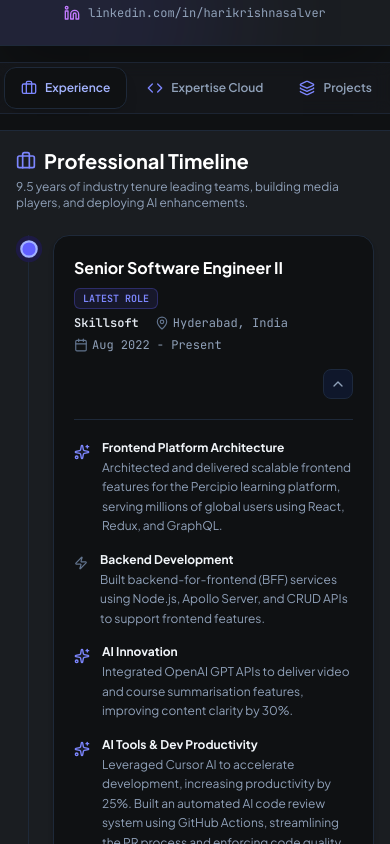
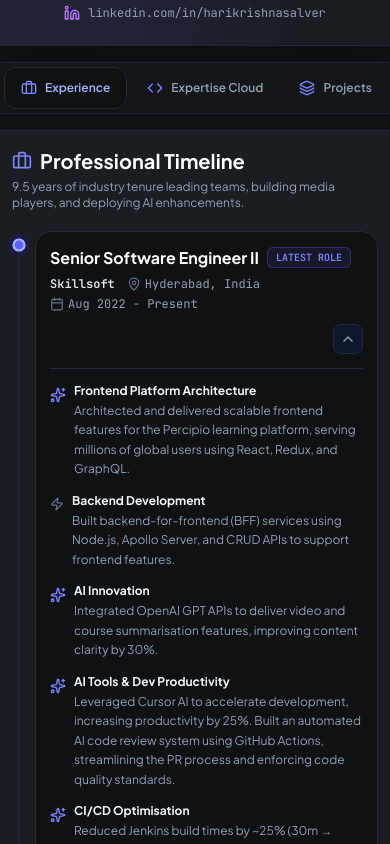
Before and after one commit to harikrishna-salver/harikrishna-salver.github.io, a React (Vite) app: page / in a window 390 px wide. Shown: the part 580-1424 px from the top of the page. Built offline with nearby package versions, Linux system fonts and the light colour scheme.

Commit message:
Spacing updates for mobile

```diff
--- a/src/components/ExperienceTimeline.tsx
+++ b/src/components/ExperienceTimeline.tsx
@@ -20,10 +20,10 @@ export default function ExperienceTimeline() {
 
   return (
     <div
-      className="bg-[#1a1d21] rounded-none md:rounded-3xl p-4 md:p-6 border-y md:border border-x-0 md:border-x border-gray-800 shadow-xl"
+      className="bg-[#1a1d21] rounded-none md:rounded-3xl px-3 py-4 md:p-6 border-y md:border border-x-0 md:border-x border-gray-800 shadow-xl"
       id="experience-section"
     >
-      <div className="mb-6">
+      <div className="mb-5 md:mb-6">
         <h2 className="text-xl md:text-2xl font-sans font-bold text-white flex items-center gap-2">
           <Briefcase className="w-5 h-5 text-indigo-400" />
           Professional Timeline
@@ -34,7 +34,7 @@ export default function ExperienceTimeline() {
         </p>
       </div>
 
-      <div className="relative border-l border-gray-800 ml-3 md:ml-6 pl-6 md:pl-8 space-y-6">
+      <div className="relative border-l border-gray-800 ml-1.5 md:ml-6 pl-4 md:pl-8 space-y-4 md:space-y-6">
         {experience.map((exp, idx) => {
           const isExpanded = expandedIndex === idx;
           const isLatest = idx === 0;
@@ -43,7 +43,7 @@ export default function ExperienceTimeline() {
             <div key={exp.company + exp.period} className="relative group">
               {/* Timeline Indicator Node */}
               <div
-                className={`absolute -left-8 md:-left-10 top-1.5 w-4 h-4 rounded-full border-2 transition-all ${
+                className={`absolute -left-[22px] md:-left-10 top-2 w-3 h-3 md:w-4 md:h-4 rounded-full border-2 transition-all ${
                   isLatest
                     ? "bg-indigo-500 border-indigo-300 ring-4 ring-indigo-950/80 scale-110"
                     : "bg-[#0f1113] border-gray-700 hover:border-indigo-400"
@@ -51,9 +51,9 @@ export default function ExperienceTimeline() {
               />
 
               {/* Collapsed/Expanded Container Card */}
-              <div className="bg-[#0f1113] border border-gray-800 hover:border-gray-700 hover:bg-[#0f1113]/80 rounded-2xl p-5 md:p-6 transition-all shadow-md">
+              <div className="bg-[#0f1113] border border-gray-800 hover:border-gray-700 hover:bg-[#0f1113]/80 rounded-2xl p-3.5 md:p-6 transition-all shadow-md">
                 <div
-                  className="flex flex-col md:flex-row md:items-start justify-between gap-4 cursor-pointer"
+                  className="flex flex-col md:flex-row md:items-start justify-between gap-3 md:gap-4 cursor-pointer"
                   onClick={() => setExpandedIndex(isExpanded ? null : idx)}
                 >
                   <div className="flex-1">
@@ -70,7 +70,7 @@ export default function ExperienceTimeline() {
                     </div>
 
                     {/* Meta info (Company, location, date) */}
-                    <div className="flex flex-wrap items-center gap-y-1.5 gap-x-4 mt-1.5 text-xs font-mono text-slate-400">
+                    <div className="flex flex-wrap items-center gap-y-1 gap-x-3 md:gap-y-1.5 md:gap-x-4 mt-1.5 text-xs font-mono text-slate-400">
                       <span className="text-slate-200 font-semibold">
                         {exp.company}
                       </span>
@@ -105,7 +105,7 @@ export default function ExperienceTimeline() {
                       transition={{ duration: 0.3 }}
                       className="overflow-hidden"
                     >
-                      <div className="pt-5 mt-5 border-t border-gray-800 space-y-4">
+                      <div className="pt-3.5 mt-3.5 md:pt-5 md:mt-5 border-t border-gray-800 space-y-3.5 md:space-y-4">
                         {exp.bullets.map((bullet, bIdx) => {
                           const isSpecial =
                             bullet.title.toLowerCase().includes("ai") ||
@@ -123,7 +123,7 @@ export default function ExperienceTimeline() {
                             .includes("award");
 
                           return (
-                            <div key={bIdx} className="flex gap-3">
+                            <div key={bIdx} className="flex gap-2 min-w-0">
                               <span className="mt-1 shrink-0">
                                 {isAward ? (
                                   <Award className="w-4 h-4 text-amber-400" />
@@ -133,7 +133,7 @@ export default function ExperienceTimeline() {
                                   <Zap className="w-3.5 h-3.5 text-slate-500" />
                                 )}
                               </span>
-                              <div>
+                              <div className="min-w-0 flex-1">
                                 <h4 className="text-xs md:text-sm font-sans font-bold text-slate-100 flex items-center gap-1.5">
                                   {bullet.title}
                                 </h4>
--- a/src/components/ProjectsDeck.tsx
+++ b/src/components/ProjectsDeck.tsx
@@ -11,12 +11,16 @@ export default function ProjectsDeck() {
   const tagsList = ["All", ...Array.from(new Set(projects.map((p) => p.tag)))];
 
   // Filter projects by tag
-  const filteredProjects = selectedTag === "All"
-    ? projects
-    : projects.filter((p) => p.tag === selectedTag);
+  const filteredProjects =
+    selectedTag === "All"
+      ? projects
+      : projects.filter((p) => p.tag === selectedTag);
 
   return (
-    <div className="bg-[#1a1d21] rounded-3xl p-6 border border-gray-800 shadow-xl" id="projects-section">
+    <div
+      className="bg-[#1a1d21] rounded-none md:rounded-3xl p-4 md:p-6 border-y md:border border-x-0 md:border-x border-gray-800 shadow-xl"
+      id="projects-section"
+    >
       <div className="flex flex-col md:flex-row md:items-center justify-between gap-4 mb-6">
         <div>
           <h2 className="text-xl md:text-2xl font-sans font-bold text-white flex items-center gap-2">
@@ -24,7 +28,8 @@ export default function ProjectsDeck() {
             Core Projects & Showcases
           </h2>
           <p className="text-xs md:text-sm font-sans text-slate-400 mt-1">
-            In-depth details of systems architected with focus on scale, modularity, and AI integrations.
+            In-depth details of systems architected with focus on scale,
+            modularity, and AI integrations.
           </p>
         </div>
 
```
